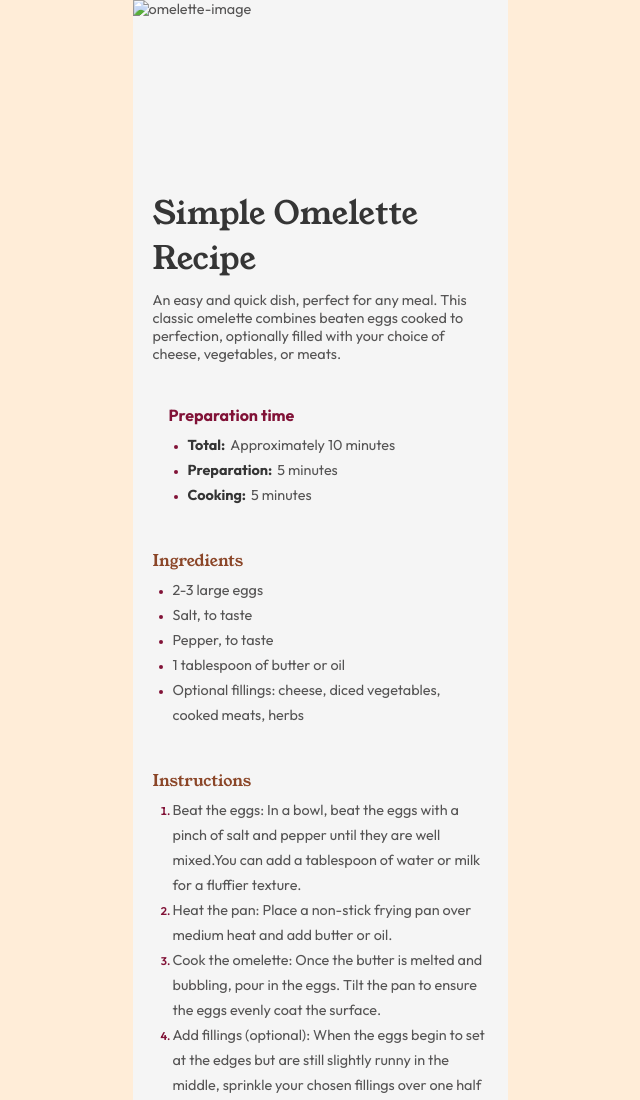
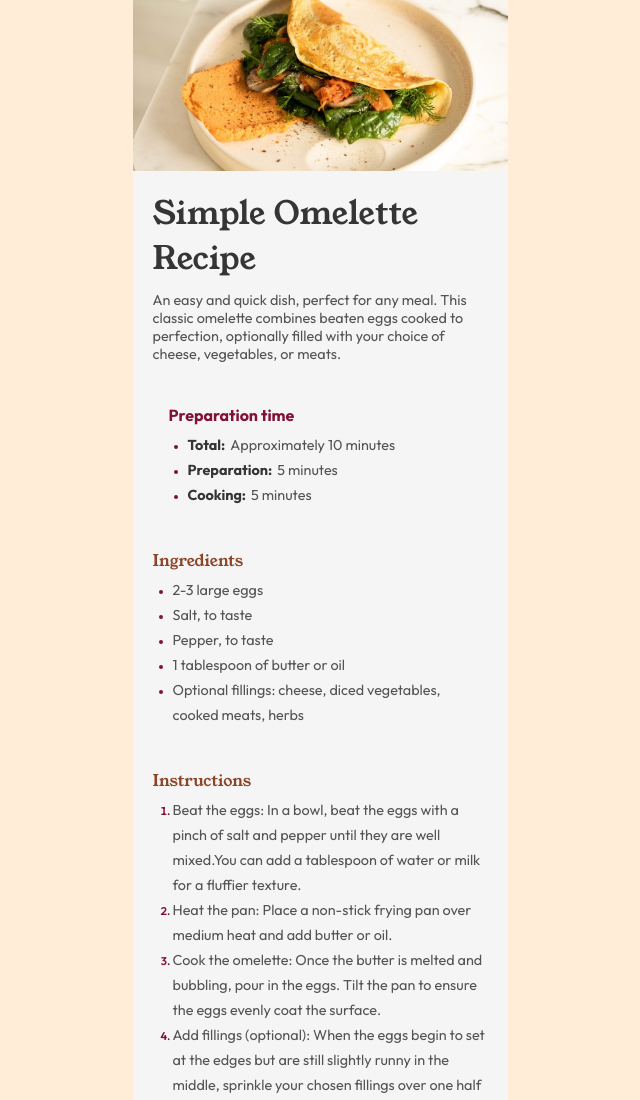
Before and after one commit to praistyles/fnchallenges, a plain HTML site: page index.html in a window 1280 px wide. Shown: the top 1100 px of the page, without its empty margins (320-960 px from the left). Drawn offline with Linux system fonts and the light colour scheme; the site is published under a folder, as on GitHub Pages, so addresses that start at the root find nothing.

Commit message:
Update index.html

```diff
--- a/index.html
+++ b/index.html
@@ -5,11 +5,11 @@
     <meta name="viewport" content="width=device-width, initial-scale=1.0">
     <title>Recipe Page</title>
     <link rel="stylesheet" href="recipepage.css">
-    <link rel="shortcut icon" href="/assets/images/favicon-32x32.png" type="image/x-icon">
+    <link rel="shortcut icon" href="favicon-32x32.png" type="image/x-icon">
 </head>
 <body>
     <figure id="image-cont">
-        <img src="/assets/images/image-omelette.jpeg" alt="omelette-image" width="1312" height="600">
+        <img src="image-omelette.jpeg" alt="omelette-image" width="1312" height="600">
 
     </figure>
 
```
